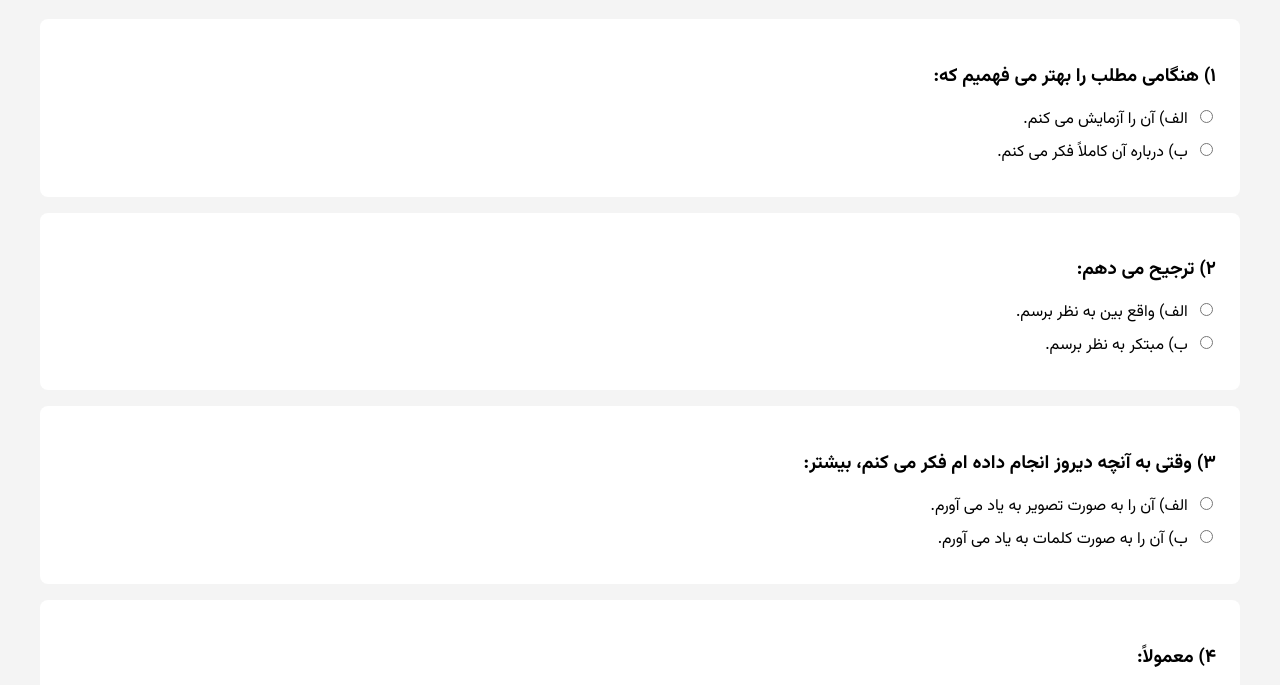
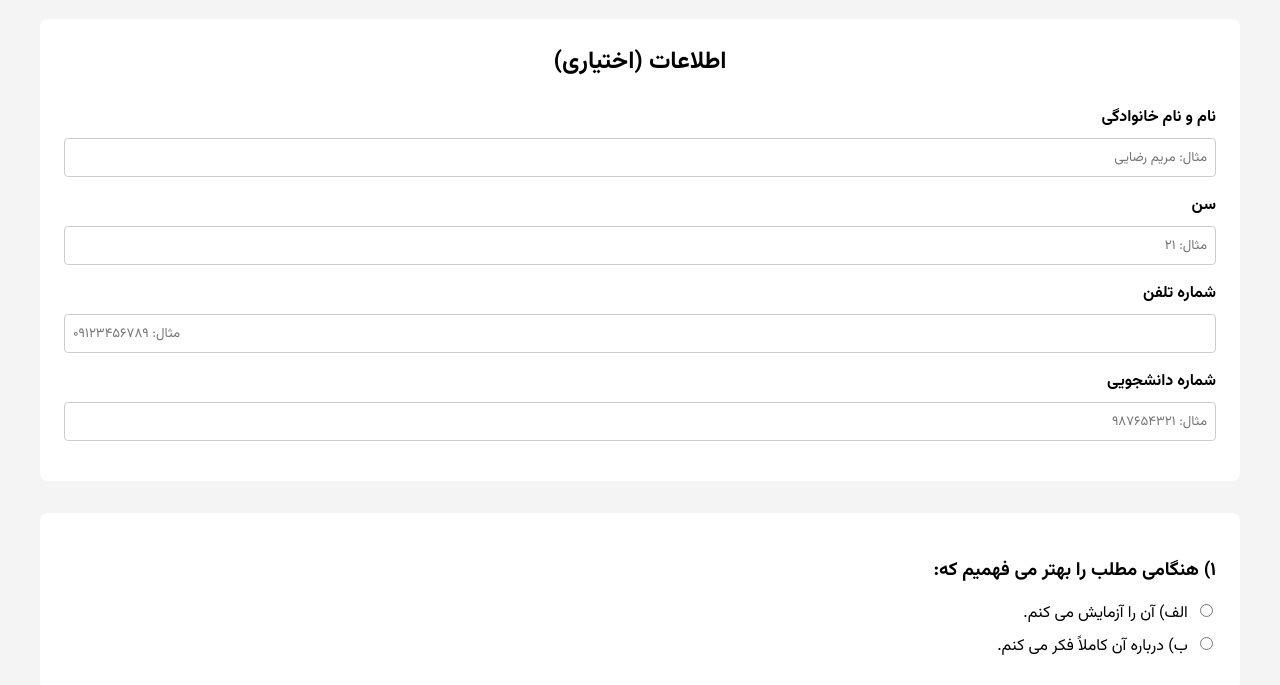
Before and after one commit to mjavadebi/onlineTest, a plain HTML site: page felder.html in a window 1280 px wide. Shown: the part 114-799 px from the top of the page. Drawn offline with Linux system fonts and the light colour scheme.

Commit message:
Update felder.html

```diff
--- a/felder.html
+++ b/felder.html
@@ -9,14 +9,40 @@
     @import url('https://fonts.googleapis.com/css2?family=Vazirmatn:wght@300;400;500;700&display=swap');
 
     body {
-      /* Set Vazirmatn as the primary font */
       font-family: 'Vazirmatn', Arial, sans-serif;
       background: #f4f4f4;
       padding: 2rem;
-      direction: rtl; /* Set direction to Right-to-Left */
+      direction: rtl;
     }
-    h1 {
+    h1, h2 {
       text-align: center;
+    }
+    .user-info {
+        background: white;
+        padding: 1.5rem;
+        margin-bottom: 2rem;
+        border-radius: 8px;
+    }
+    .user-info h2 {
+        margin-top: 0;
+        margin-bottom: 1.5rem;
+        font-size: 1.5rem;
+    }
+    .form-group {
+        margin-bottom: 1rem;
+    }
+    .form-group label {
+        display: block;
+        margin-bottom: 0.5rem;
+        font-weight: bold;
+    }
+    .form-group input {
+        width: 100%;
+        padding: 0.5rem;
+        border: 1px solid #ccc;
+        border-radius: 4px;
+        box-sizing: border-box; /* Important for padding and width */
+        font-family: 'Vazirmatn', sans-serif;
     }
     .question {
       background: white;
@@ -34,7 +60,7 @@
       text-align: right;
     }
     .options input {
-      margin-left: 0.5rem; /* Add margin to the left of radio button */
+      margin-left: 0.5rem;
     }
     .result {
       margin-top: 2rem;
@@ -45,7 +71,7 @@
       font-size: 1.2rem;
       font-weight: bold;
       text-align: center;
-      line-height: 2.2; /* Increased line-height for better readability */
+      line-height: 2.2;
     }
     button[type="submit"] {
       display: block;
@@ -57,7 +83,7 @@
       color: white;
       border: none;
       border-radius: 5px;
-      font-family: 'Vazirmatn', sans-serif; /* Ensure button uses the font */
+      font-family: 'Vazirmatn', sans-serif;
     }
     button[type="submit"]:hover {
         background-color: #0056b3;
@@ -80,6 +106,26 @@
 <body>
   <h1>آزمون سبک یادگیری فلدر-سیلورمن</h1>
   <form id="quizForm">
+    <div class="user-info">
+      <h2>اطلاعات (اختیاری)</h2>
+      <div class="form-group">
+        <label for="name">نام و نام خانوادگی</label>
+        <input type="text" id="name" name="name" placeholder="مثال: مریم رضایی">
+      </div>
+      <div class="form-group">
+        <label for="age">سن</label>
+        <input type="number" id="age" name="age" placeholder="مثال: ۲۱">
+      </div>
+      <div class="form-group">
+        <label for="phoneNumber">شماره تلفن</label>
+        <input type="tel" id="phoneNumber" name="phoneNumber" placeholder="مثال: ۰۹۱۲۳۴۵۶۷۸۹">
+      </div>
+      <div class="form-group">
+        <label for="studentId">شماره دانشجویی</label>
+        <input type="text" id="studentId" name="studentId" placeholder="مثال: ۹۸۷۶۵۴۳۲۱">
+      </div>
+    </div>
+
     <div id="questions"></div>
     <button type="submit">محاسبه سبک یادگیری من</button>
   </form>
@@ -155,6 +201,14 @@
     form.onsubmit = function(e) {
       e.preventDefault();
 
+      // --- CAPTURE USER INFO ---
+      const userInfo = {
+          Name: document.getElementById('name').value,
+          Age: document.getElementById('age').value,
+          PhoneNumber: document.getElementById('phoneNumber').value,
+          StudentID: document.getElementById('studentId').value,
+      };
+
       const individualAnswers = {};
       const scores = {
         "ACT-REF": 0, "SEN-INT": 0, "VIS-VRB": 0, "SEQ-GLO": 0
@@ -164,9 +218,8 @@
         const val = document.querySelector(`input[name='q${i}']:checked`).value;
         scores[q.dim] += (val === 'a' ? 1 : -1);
 
-        // Store individual answer with a formatted key like "Q1-ACT-REF"
         const questionKey = `Q${i + 1}-${q.dim}`;
-        individualAnswers[questionKey] = val; // Stores 'a' or 'b'
+        individualAnswers[questionKey] = val;
       });
 
       const calculateStyleAndPercentage = (score, styleA, styleB) => {
@@ -193,8 +246,13 @@
       `;
       document.getElementById("result").innerHTML = resultText;
 
-      // Combine individual answers and final results into one object for submission
-      const dataToSubmit = { ...individualAnswers, ...finalResults };
+      const timestamp = new Date().toISOString();
+      const dataToSubmit = {
+          Timestamp: timestamp,
+          ...userInfo,
+          ...individualAnswers,
+          ...finalResults
+      };
 
       fetch("https://script.google.com/macros/s/AKfycbz82Fd2_RZWKGc-u0i5kO6ODXN3HyOAT2ADF0EbjPUsvyWcsm41dHDyWA4XKkjJ-CJb6w/exec", {
         method: "POST",
```
